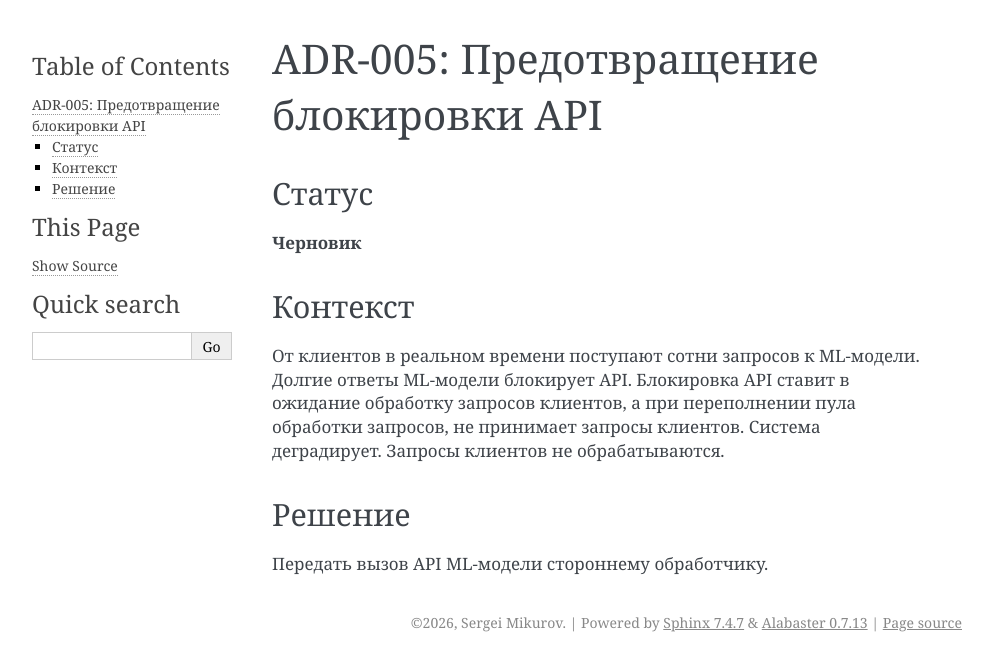
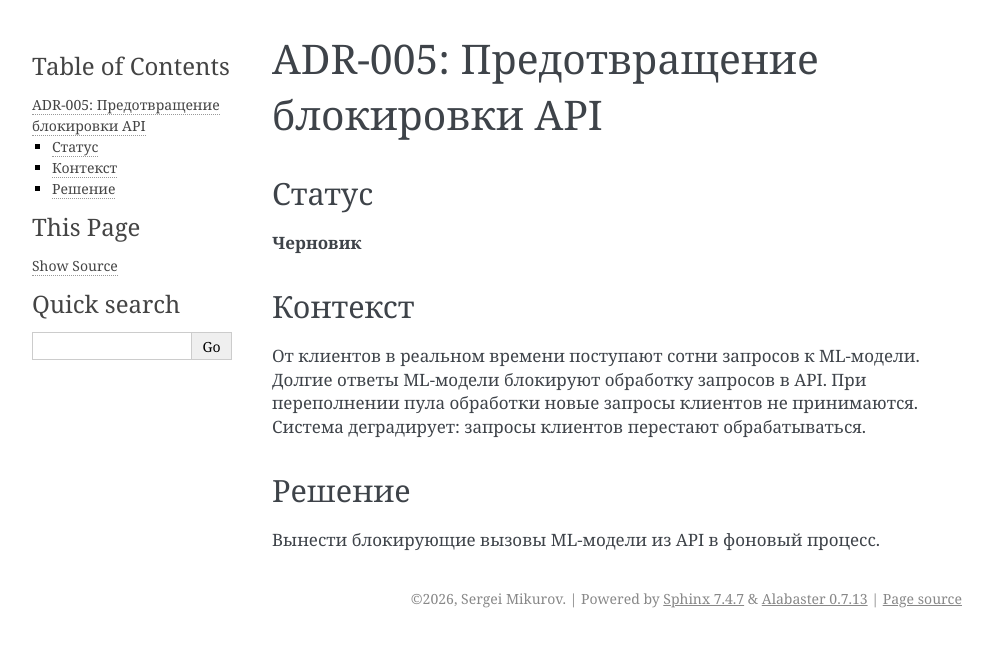
Before and after one commit to svmikurov/tt-ai-api, a Sphinx documentation site: the page built from docs/source/project/adr/adr-005-avoid-api-blocking.rst, in a window 1280 px wide. Shown: the top 671 px of the page, without its empty margins (148-1140 px from the left). Built offline with Sphinx 7.4.7, drawn with Linux system fonts in a browser that asks for light colours.

Commit message:
docs(adr): Update addr-005

```diff
--- a/docs/source/project/adr/adr-005-avoid-api-blocking.rst
+++ b/docs/source/project/adr/adr-005-avoid-api-blocking.rst
@@ -11,12 +11,11 @@ ADR-005: Предотвращение блокировки API
 ========
 
 От клиентов в реальном времени поступают сотни запросов к ML-модели.
-Долгие ответы ML-модели блокирует API.
-Блокировка API ставит в ожидание обработку запросов клиентов,
-а при переполнении пула обработки запросов, не принимает запросы клиентов.
-Система деградирует. Запросы клиентов не обрабатываются.
+Долгие ответы ML-модели блокируют обработку запросов в API.
+При переполнении пула обработки новые запросы клиентов не принимаются.
+Система деградирует: запросы клиентов перестают обрабатываться.
 
 Решение
 =======
 
-Передать вызов API ML-модели стороннему обработчику.
+Вынести блокирующие вызовы ML-модели из API в фоновый процесс.
```
